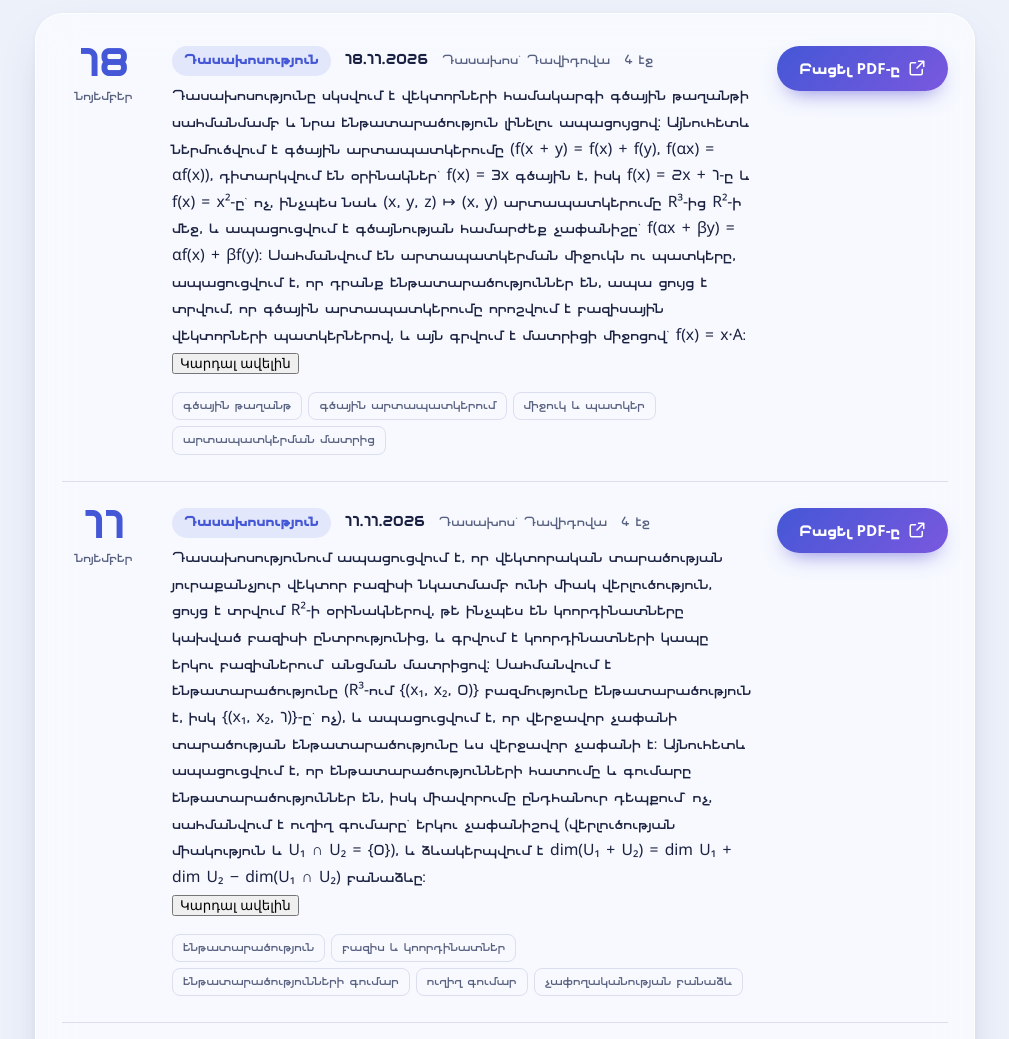
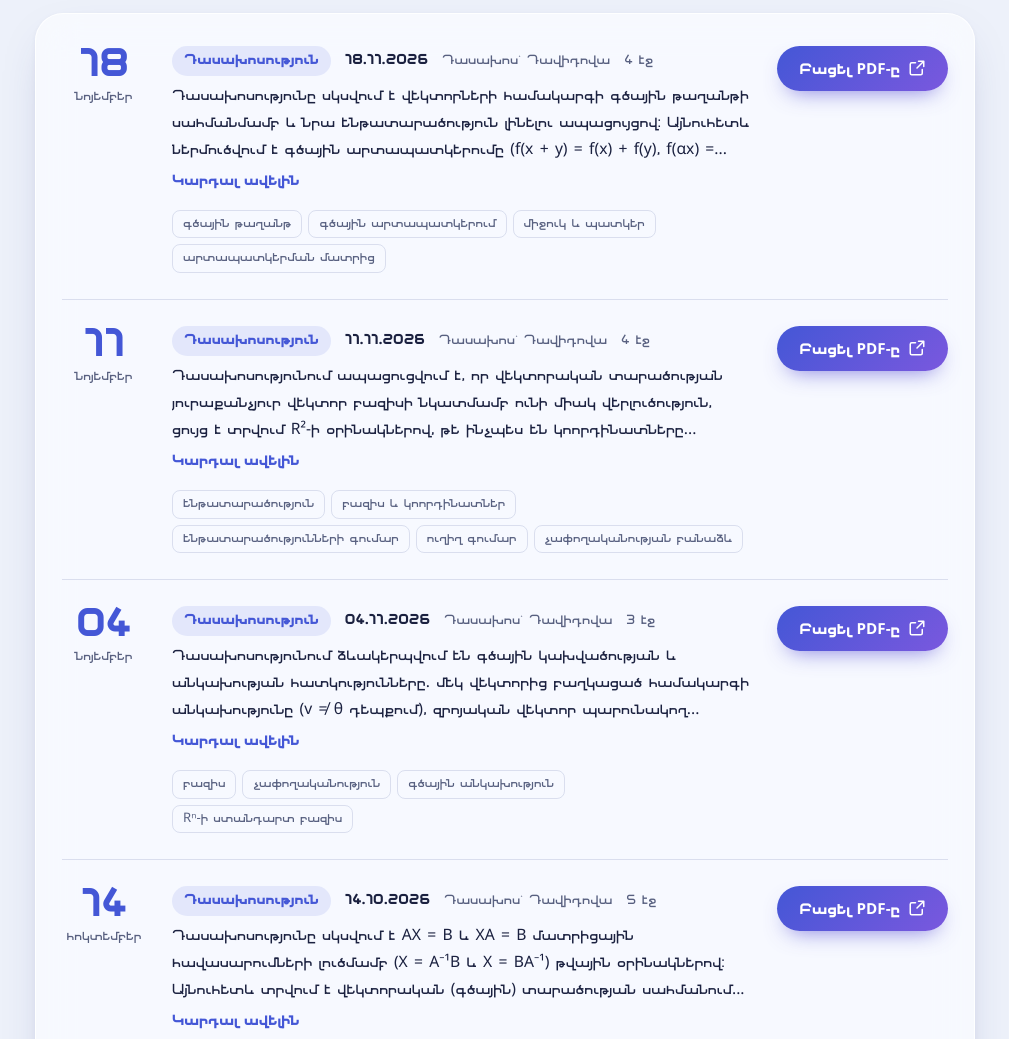
Before and after one commit to arsen-karapetyan/math-library, a plain HTML site: page index.html in a window 1280 px wide. Shown: the part 1106-2145 px from the top of the page, without its empty margins (135-1144 px from the left). Drawn offline with Linux system fonts and the light colour scheme.

Commit message:
Add CSS styles for text clamping and button

```diff
--- a/style.css
+++ b/style.css
@@ -129,3 +129,7 @@ main{width:min(940px,calc(100% - 28px));margin:0 auto}
   html{scroll-behavior:auto}
   *,*::before,*::after{animation:none!important;transition:none!important}
 }
+
+.desc.clamp{display:-webkit-box;-webkit-line-clamp:3;-webkit-box-orient:vertical;overflow:hidden}
+.more{background:none;border:0;padding:6px 0;margin-top:4px;font:600 .92rem var(--sans);color:var(--indigo);cursor:pointer}
+.more:hover{text-decoration:underline}
```
